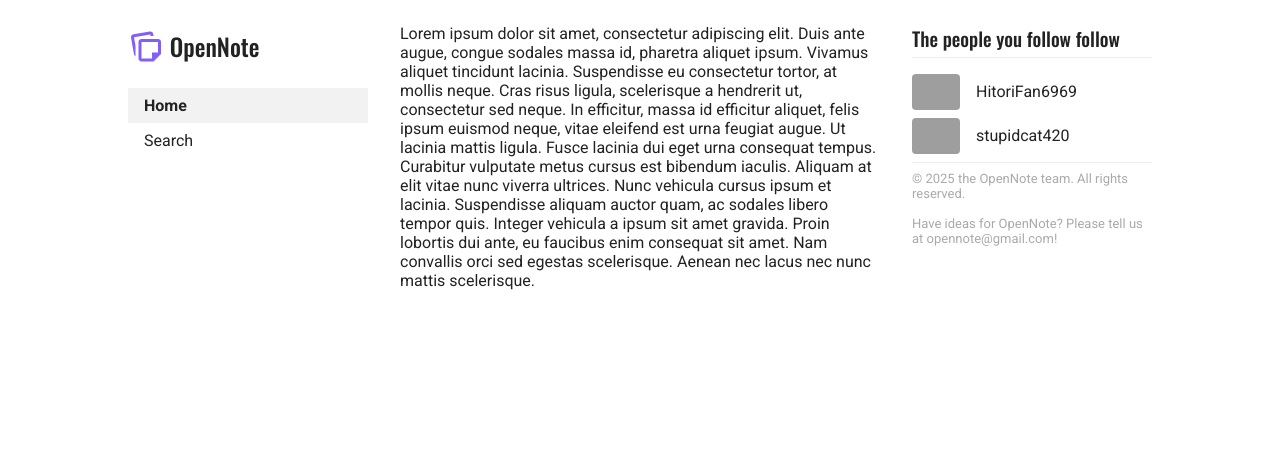
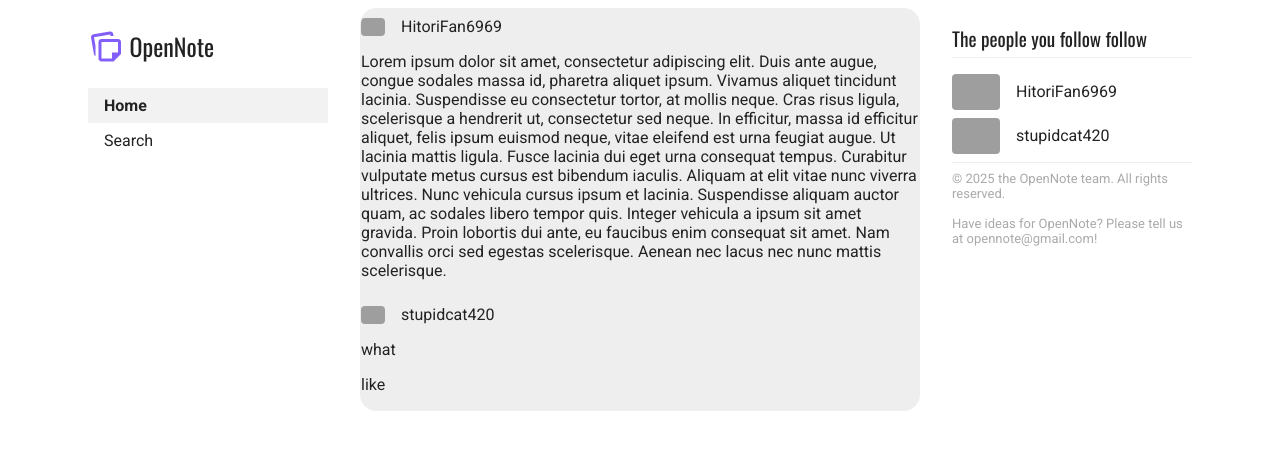
Before and after one commit to dairycultist/OpenNote, a plain HTML site: page index.html in a window 1280 px wide. Drawn offline with nearby package versions, Linux system fonts and the light colour scheme; grey boxes are pictures that could not be loaded.

Commit message:
Update index.html

```diff
--- a/index.html
+++ b/index.html
@@ -26,12 +26,15 @@
         a.pagecard:hover { background: #ddd; }
 
         img.pfp { border-radius: 4px; width: 48px; }
+        img.pfp-small { border-radius: 4px; width: 24px; }
 
-        main { width: 30em; } /* 30em for text is good reading width */
+        main { width: 35em; } /* 30em for text is good reading width */
         aside { width: 15em; }
 
-        h1, h2 { font-family: "Oswald", sans-serif; font-weight: 500; }
+        h1, h2 { font-family: "Oswald", sans-serif; font-weight: 400; }
         h2 { font-size: 1.2em; border-bottom: 1px solid #eee; padding-bottom: 4px; }
+
+        div.postcard { background: #eee; border-radius: 1em; border: 1px solid #eee; overflow: hidden; }
     </style>
 </head>
 <body>
@@ -46,7 +49,20 @@
     </aside>
 
     <main>
-        <p>Lorem ipsum dolor sit amet, consectetur adipiscing elit. Duis ante augue, congue sodales massa id, pharetra aliquet ipsum. Vivamus aliquet tincidunt lacinia. Suspendisse eu consectetur tortor, at mollis neque. Cras risus ligula, scelerisque a hendrerit ut, consectetur sed neque. In efficitur, massa id efficitur aliquet, felis ipsum euismod neque, vitae eleifend est urna feugiat augue. Ut lacinia mattis ligula. Fusce lacinia dui eget urna consequat tempus. Curabitur vulputate metus cursus est bibendum iaculis. Aliquam at elit vitae nunc viverra ultrices. Nunc vehicula cursus ipsum et lacinia. Suspendisse aliquam auctor quam, ac sodales libero tempor quis. Integer vehicula a ipsum sit amet gravida. Proin lobortis dui ante, eu faucibus enim consequat sit amet. Nam convallis orci sed egestas scelerisque. Aenean nec lacus nec nunc mattis scelerisque.</p>
+        <div class="postcard">
+            <a href class="profilecard">
+                <img class="pfp-small" src="https://cdn.pfps.gg/pfps/2296-bocchi-gotoh-hitori.png">
+                <span>HitoriFan6969</span>
+            </a>
+            <p>Lorem ipsum dolor sit amet, consectetur adipiscing elit. Duis ante augue, congue sodales massa id, pharetra aliquet ipsum. Vivamus aliquet tincidunt lacinia. Suspendisse eu consectetur tortor, at mollis neque. Cras risus ligula, scelerisque a hendrerit ut, consectetur sed neque. In efficitur, massa id efficitur aliquet, felis ipsum euismod neque, vitae eleifend est urna feugiat augue. Ut lacinia mattis ligula. Fusce lacinia dui eget urna consequat tempus. Curabitur vulputate metus cursus est bibendum iaculis. Aliquam at elit vitae nunc viverra ultrices. Nunc vehicula cursus ipsum et lacinia. Suspendisse aliquam auctor quam, ac sodales libero tempor quis. Integer vehicula a ipsum sit amet gravida. Proin lobortis dui ante, eu faucibus enim consequat sit amet. Nam convallis orci sed egestas scelerisque. Aenean nec lacus nec nunc mattis scelerisque.</p>
+            <hr>
+            <a href class="profilecard">
+                <img class="pfp-small" src="https://media.tenor.com/OA1NJFw7_BoAAAAM/meme-kucing.gif">
+                <span>stupidcat420</span>
+            </a>
+            <p>what</p>
+            <p>like</p>
+        </div>
     </main>
 
     <aside>
```
